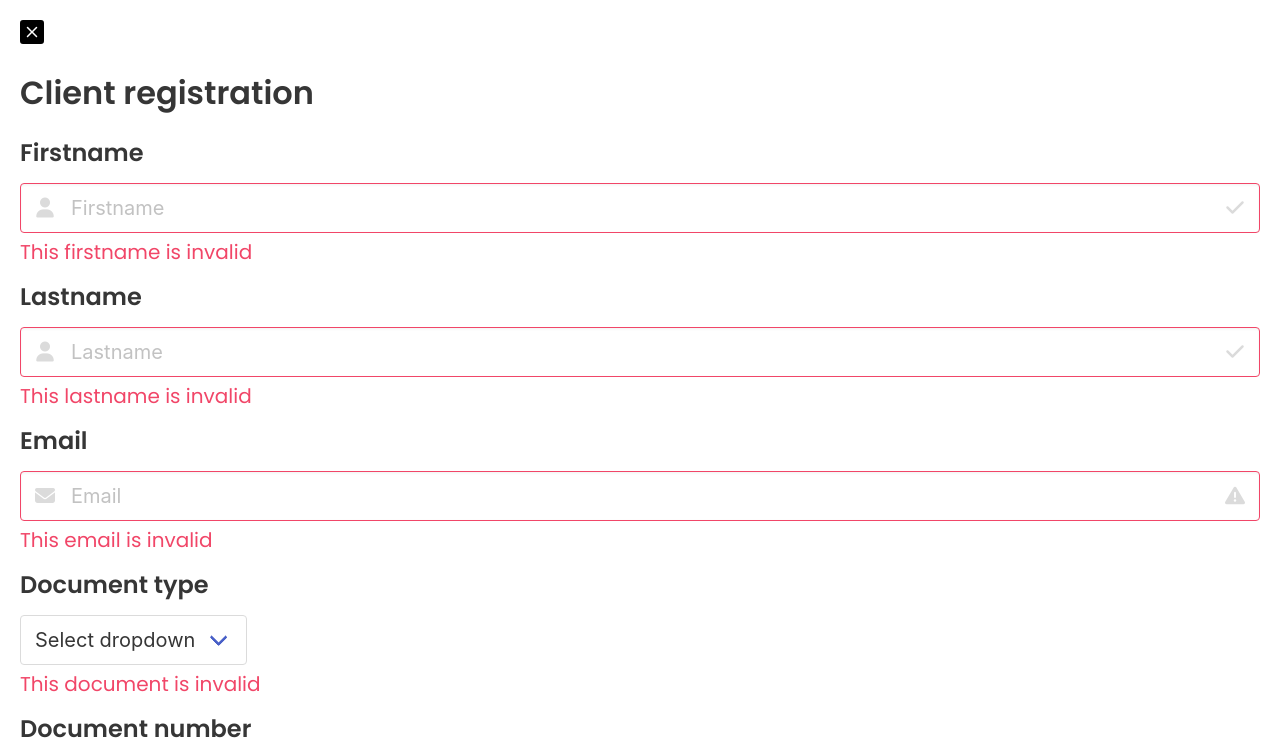
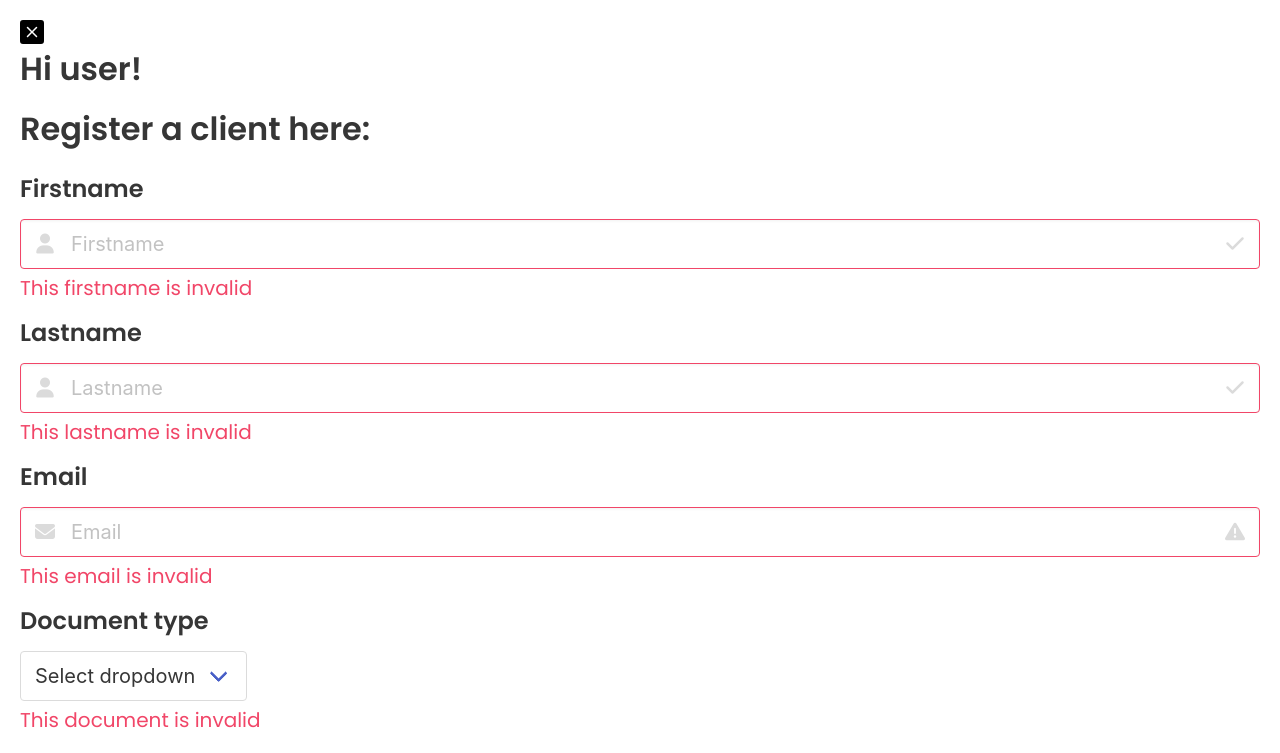
Before and after one commit to nahuelc00/rent-a-car-frontend, a React (Vite) app: page /backoffice in a window 1280 px wide. Shown: the top 753 px of the page. Built offline with nearby package versions, Linux system fonts and the light colour scheme; no server answers.

Commit message:
Create backoffice page

```diff
--- a/src/router.jsx
+++ b/src/router.jsx
@@ -6,7 +6,7 @@ import { Delete } from './ui/pages/cars/delete';
 import { RegisterForm } from './ui/pages/auth/registerForm';
 import { LoginForm } from './ui/pages/auth/loginForm';
 import { Welcome } from './ui/pages/welcome';
-import { ClientForm } from './ui/pages/backoffice/clientForm';
+import { Backoffice } from './ui/pages/backoffice';
 
 const router = createBrowserRouter([
   {
@@ -39,7 +39,7 @@ const router = createBrowserRouter([
   },
   {
     path: 'backoffice',
-    element: <ClientForm />,
+    element: <Backoffice />,
   },
 
 ]);
--- a/src/ui/pages/backoffice/clientForm.jsx
+++ b/src/ui/components/ClientForm.jsx
@@ -2,10 +2,9 @@
 /* eslint-disable jsx-a11y/label-has-associated-control */
 import { useFormik } from 'formik';
 import React, { useState } from 'react';
-import { capitalizeFirstLetterAndRestInUpperCase, validateEmail } from '../../../utilities';
-import { PageExit } from '../../components/PageExit';
-import { registerClient } from '../../../services/clients';
-import { InformationModal } from '../../components/InformationModal';
+import { capitalizeFirstLetterAndRestInUpperCase, validateEmail } from '../../utilities';
+import { registerClient } from '../../services/clients';
+import { InformationModal } from './InformationModal';
 
 function validateForm(clientData) {
   const {
@@ -83,8 +82,6 @@ function ClientForm() {
         handleExitRoute={() => setDisplayClientRegisteredModal(false)}
       />
       )}
-      <PageExit exitRoute="/" />
-      <h1 className="title mt-5">Client registration</h1>
       <form className="client-form" onSubmit={formik.handleSubmit}>
 
         <div className="field">
--- /dev/null
+++ b/src/ui/pages/backoffice.jsx
@@ -0,0 +1,20 @@
+import React from 'react';
+import { ClientForm } from '../components/ClientForm';
+import { PageExit } from '../components/PageExit';
+
+function Backoffice() {
+  return (
+    <>
+      <header>
+        <PageExit exitRoute="/" />
+      </header>
+      <main>
+        <h1 className="title">Hi user!</h1>
+        <h2 className="title">Register a client here:</h2>
+        <ClientForm />
+      </main>
+    </>
+  );
+}
+
+export { Backoffice };
```
